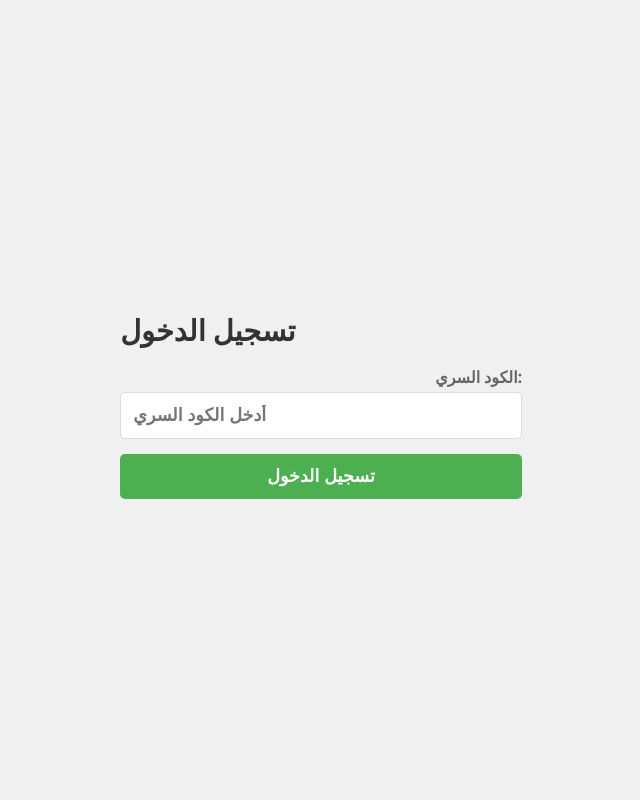
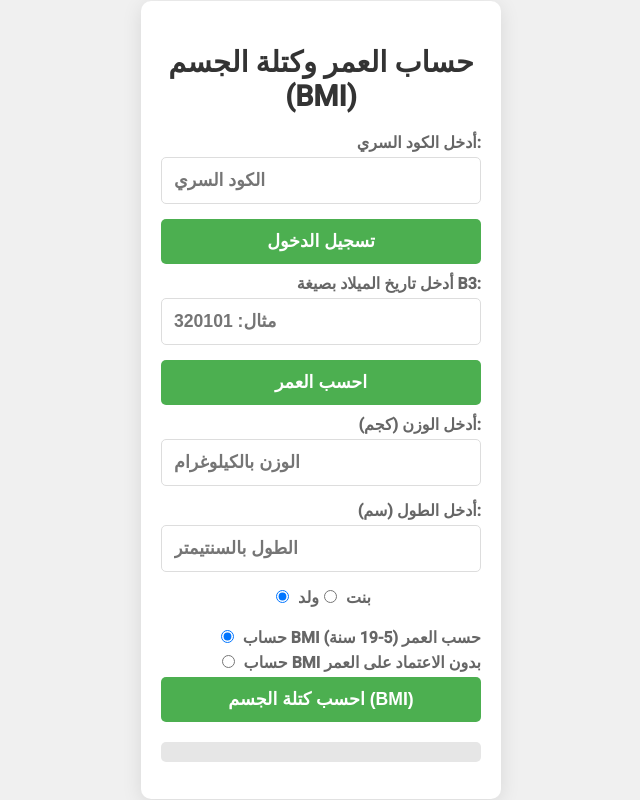
Before and after one commit to anamosugn/AgeBMIHeightCalculator, a plain HTML site: page index.html in a window 1280 px wide. Shown: the whole page, without its empty margins (319-959 px from the left). Drawn offline with nearby package versions, Linux system fonts and the light colour scheme.

Commit message:
index.html

```diff
--- a/index.html
+++ b/index.html
@@ -9,18 +9,12 @@
     <link rel="stylesheet" href="styles.css"> <!-- ربط ملف CSS -->
 </head>
 <body>
-    <!-- نموذج تسجيل الدخول -->
-    <div id="login-form">
-        <h2>تسجيل الدخول</h2>
-        <label for="code">الكود السري:</label>
-        <input type="text" id="code" placeholder="أدخل الكود السري" required>
+    <div class="calculator">
+        <h2>حساب العمر وكتلة الجسم (BMI)</h2>
 
-        <button onclick="login()">تسجيل الدخول</button>
-    </div>
-
-    <!-- آلة الحاسبة -->
-    <div class="calculator" style="display: none;">
-        <h2>حساب العمر وكتلة الجسم (BMI)</h2>
+        <label for="secret-code">أدخل الكود السري:</label>
+        <input type="text" id="secret-code" placeholder="الكود السري">
+        <button onclick="loginWithCode(document.getElementById('secret-code').value)">تسجيل الدخول</button>
 
         <label for="input">أدخل تاريخ الميلاد بصيغة B3:</label>
         <input type="text" id="input" placeholder="مثال: 320101">
```
